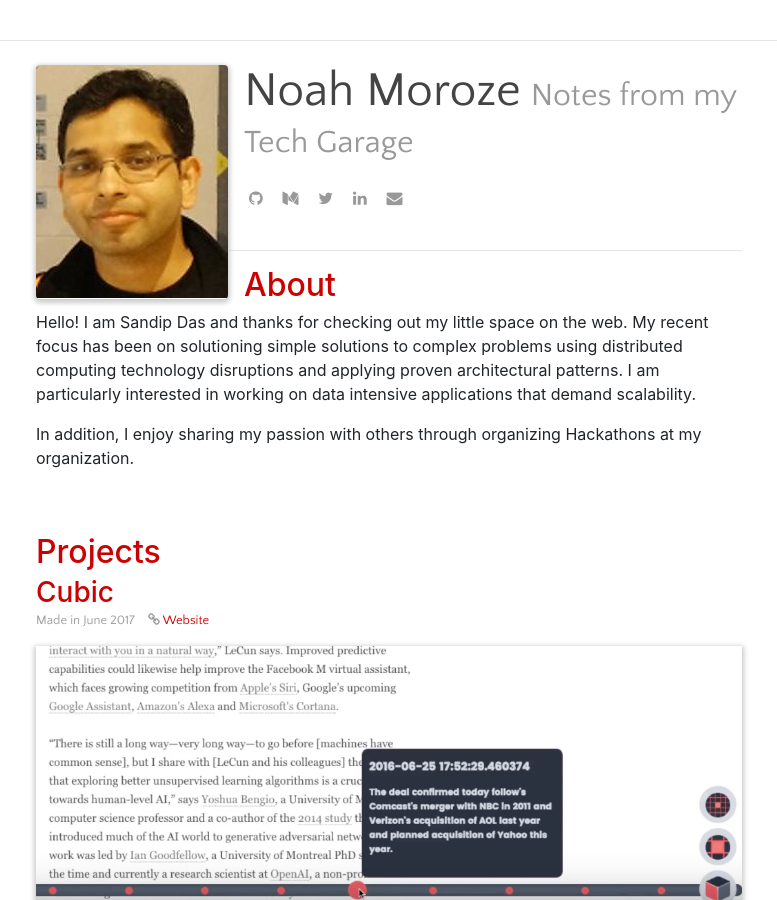
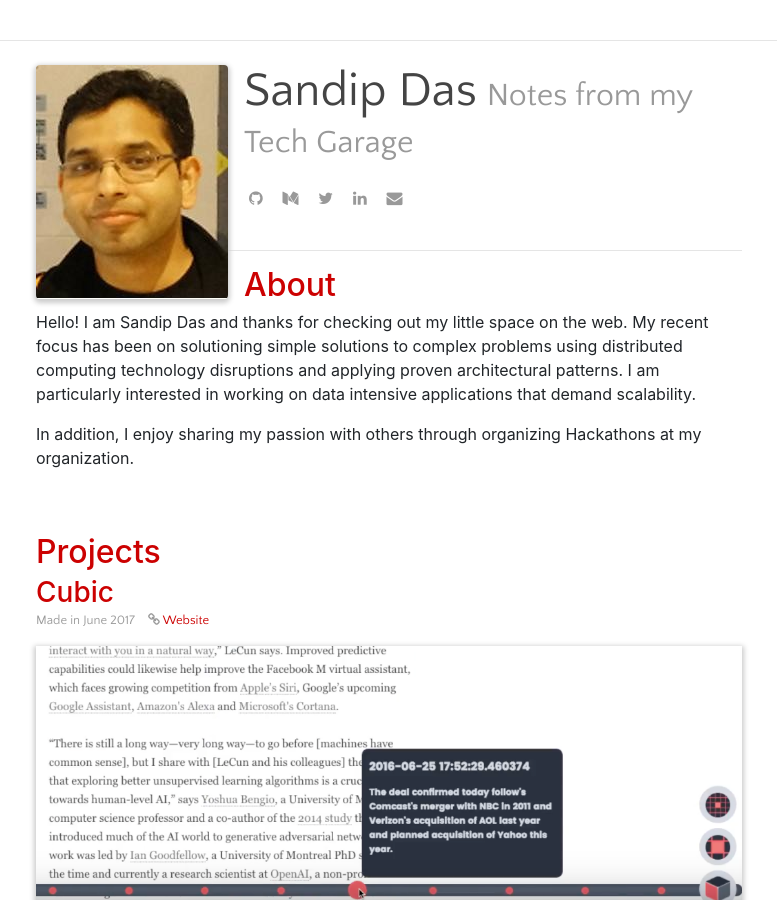
Before and after one commit to asksandipd/asksandipd.github.io, a Jekyll site: the page built from index.html, in a window 1280 px wide and 900 px high. Shown: the whole window, without its empty margins (251-1028 px from the left). Built offline with Jekyll 4.4.1, drawn with Linux system fonts in a browser that asks for light colours; nearby versions of some CDN libraries; library files that are not in the unit come from our copies; the list of posts is cut into pages by our own code.

Commit message:
Update settings.yml

```diff
--- a/_data/settings.yml
+++ b/_data/settings.yml
@@ -1,5 +1,5 @@
 # title and tagline
-title:  Noah Moroze
+title:  Sandip Das
 tagline:  Notes from my Tech Garage
 author:
   name: 'Sandip Das'
```
